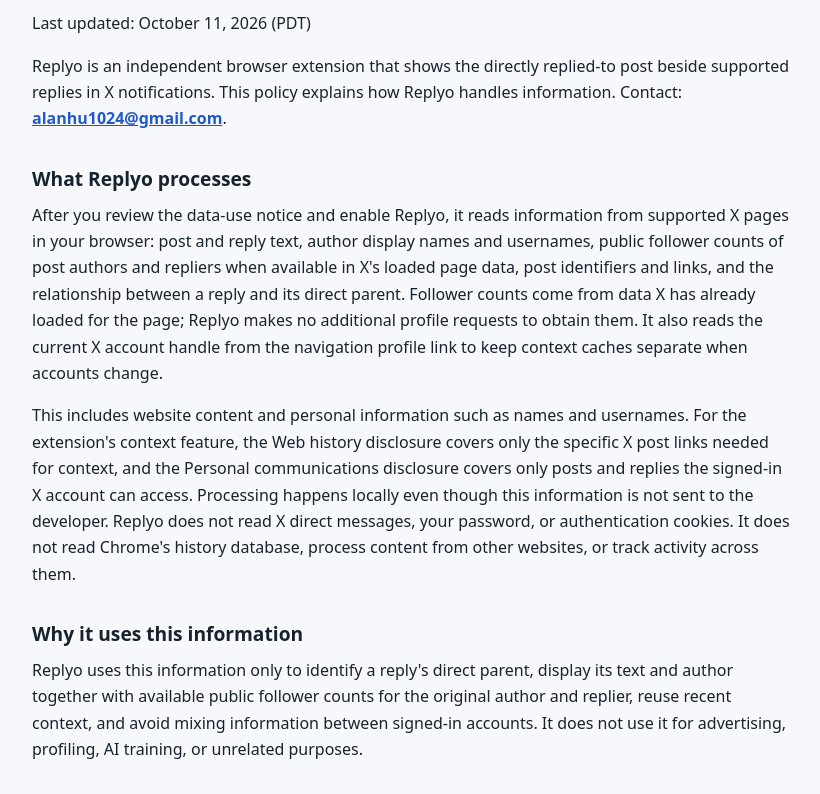
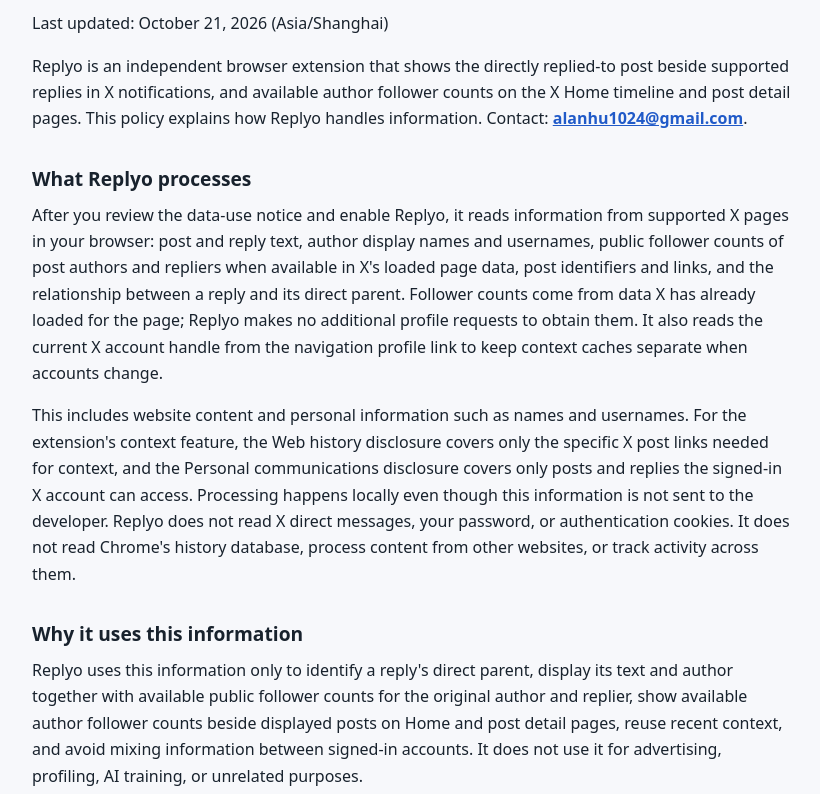
Before and after one commit to alanhu1024/replyo-site, a plain HTML site: page privacy.html in a window 1280 px wide. Shown: the part 101-895 px from the top of the page, without its empty margins (228-1048 px from the left). Drawn offline with Linux system fonts and the light colour scheme.

Commit message:
Document Home and post detail follower badges for Replyo 0.1.4

```diff
--- a/privacy.html
+++ b/privacy.html
@@ -24,20 +24,20 @@
 <body>
 <main>
 <h1>Replyo Privacy Policy</h1>
-<p>Last updated: October 11, 2026 (PDT)</p>
-<p>Replyo is an independent browser extension that shows the directly replied-to post beside supported replies in X notifications. This policy explains how Replyo handles information. Contact: <strong><a href="mailto:alanhu1024@gmail.com">alanhu1024@gmail.com</a></strong>.</p>
+<p>Last updated: October 21, 2026 (Asia/Shanghai)</p>
+<p>Replyo is an independent browser extension that shows the directly replied-to post beside supported replies in X notifications, and available author follower counts on the X Home timeline and post detail pages. This policy explains how Replyo handles information. Contact: <strong><a href="mailto:alanhu1024@gmail.com">alanhu1024@gmail.com</a></strong>.</p>
 <h2>What Replyo processes</h2>
 <p>After you review the data-use notice and enable Replyo, it reads information from supported X pages in your browser: post and reply text, author display names and usernames, public follower counts of post authors and repliers when available in X&#x27;s loaded page data, post identifiers and links, and the relationship between a reply and its direct parent. Follower counts come from data X has already loaded for the page; Replyo makes no additional profile requests to obtain them. It also reads the current X account handle from the navigation profile link to keep context caches separate when accounts change.</p>
 <p>This includes website content and personal information such as names and usernames. For the extension&#x27;s context feature, the Web history disclosure covers only the specific X post links needed for context, and the Personal communications disclosure covers only posts and replies the signed-in X account can access. Processing happens locally even though this information is not sent to the developer. Replyo does not read X direct messages, your password, or authentication cookies. It does not read Chrome&#x27;s history database, process content from other websites, or track activity across them.</p>
 <h2>Why it uses this information</h2>
-<p>Replyo uses this information only to identify a reply&#x27;s direct parent, display its text and author together with available public follower counts for the original author and replier, reuse recent context, and avoid mixing information between signed-in accounts. It does not use it for advertising, profiling, AI training, or unrelated purposes.</p>
+<p>Replyo uses this information only to identify a reply&#x27;s direct parent, display its text and author together with available public follower counts for the original author and replier, show available author follower counts beside displayed posts on Home and post detail pages, reuse recent context, and avoid mixing information between signed-in accounts. It does not use it for advertising, profiling, AI training, or unrelated purposes.</p>
 <h2>Loading missing context</h2>
 <p>Previously cached context can be displayed automatically. If context is missing, manual loading is the default. When you choose to load it, Replyo may open a temporary inactive X tab to read the relevant parent page. You can separately enable automatic loading in the popup. It loads one page at a time. It closes its own loading tab after completion, failure, or timeout if you have not taken it over and it is still on the requested post page or has been redirected to an X sign-in page. Tabs you take over or navigate elsewhere are kept open.</p>
 <p>These page requests go directly from your browser to X over HTTPS using your existing X session. X may receive normal website request information, such as the requested page and network information, under its own practices. Normal browser history behavior may also apply to these visits. Replyo does not copy or send your login credentials to the developer.</p>
 <h2>Storage and retention</h2>
 <ul>
 <li><strong>Preferences:</strong> The enabled and automatic-loading settings are stored in <code>chrome.storage.local</code>. They remain until you change them or uninstall Replyo; they are not synchronized through Chrome Sync by the extension.</li>
-<li><strong>Context cache:</strong> Recent post context is stored in <code>chrome.storage.session</code> and separated by the identified X account. Parent-author follower counts are stored with the post context under the same cache limits, but each count has a separate 15-minute validity period. Reading and saving a valid count starts or restarts that count&#x27;s period. An unknown count does not extend the previous count&#x27;s deadline; a cached count can be reused only for the same author while it remains valid. Expired counts are not reused and are cleared during subsequent cache operations. Replier follower counts remain only in the current page&#x27;s memory and are not written to extension storage. Replyo does not create a separate profile database. Each time Replyo reads a post from X&#x27;s loaded page data and saves it, that record&#x27;s 15-minute validity period starts or restarts. Reusing an existing Replyo cache entry does not extend the period. Expired records are not reused and are removed at the next cache operation. There is no background timer guaranteeing physical deletion at exactly 15 minutes. The cache is limited to 300 records and 4 MiB overall, and can be evicted earlier. It is cleared when the browser session ends.</li>
+<li><strong>Context cache:</strong> Recent post context is stored in <code>chrome.storage.session</code> and separated by the identified X account. Parent-author follower counts are stored with the post context under the same cache limits, but each count has a separate 15-minute validity period. Reading and saving a valid count starts or restarts that count&#x27;s period. An unknown count does not extend the previous count&#x27;s deadline; a cached count can be reused only for the same author while it remains valid. Expired counts are not reused and are cleared during subsequent cache operations. Home and post-detail author metadata and replier follower counts remain only in the current page&#x27;s memory and are not written to extension storage. Replyo does not create a separate profile database. Each time Replyo reads a post from X&#x27;s loaded page data and saves it, that record&#x27;s 15-minute validity period starts or restarts. Reusing an existing Replyo cache entry does not extend the period. Expired records are not reused and are removed at the next cache operation. There is no background timer guaranteeing physical deletion at exactly 15 minutes. The cache is limited to 300 records and 4 MiB overall, and can be evicted earlier. It is cleared when the browser session ends.</li>
 <li><strong>Temporary loading state:</strong> While loading context, session storage also records the extension-created tab identifier, the requested parent-post identifier, and whether the tab has been taken over. These records support safe cleanup, are removed when loading ends, and do not form a list of your other tabs.</li>
 <li><strong>Session coordination:</strong> A numeric cache-revision counter synchronizes cache clearing and pausing across extension components. It contains no post content or account identifier and is cleared when the browser session ends.</li>
 <li><strong>Clear cache:</strong> You can delete the current context cache from the Replyo popup at any time. Content on an open X page remains governed by X and is not deleted by this action.</li>
@@ -51,7 +51,7 @@
 <h2>Security and limitations</h2>
 <p>Replyo requests access only to <code>https://x.com/*</code> and uses packaged extension code. Its context cache is temporary browser-session storage; this policy does not claim that cached data is separately encrypted by Replyo. Other people or software with access to your browser or device may be able to access information displayed there. X controls the source content and its availability.</p>
 <h2>Chrome Web Store Limited Use</h2>
-<p>Replyo&#x27;s use of information complies with the Chrome Web Store User Data Policy, including its Limited Use requirements. Information handled for context previews is used only for that disclosed feature. It is not sold, used for personalized advertising, or used to determine creditworthiness or lending eligibility.</p>
+<p>Replyo&#x27;s use of information complies with the Chrome Web Store User Data Policy, including its Limited Use requirements. Information handled for context previews and follower badges is used only for those disclosed features. It is not sold, used for personalized advertising, or used to determine creditworthiness or lending eligibility.</p>
 <h2>This policy page and changes</h2>
 <p>The packaged policy page contains no scripts, external fonts, or tracking resources. If you view a hosted copy, your browser contacts that website&#x27;s hosting provider; this is separate from the extension&#x27;s operation.</p>
 <p>The policy may be updated when Replyo changes. The date above identifies the latest revision. Material changes to data handling will be disclosed in the extension before the changed handling begins, with consent obtained where required.</p>
```
